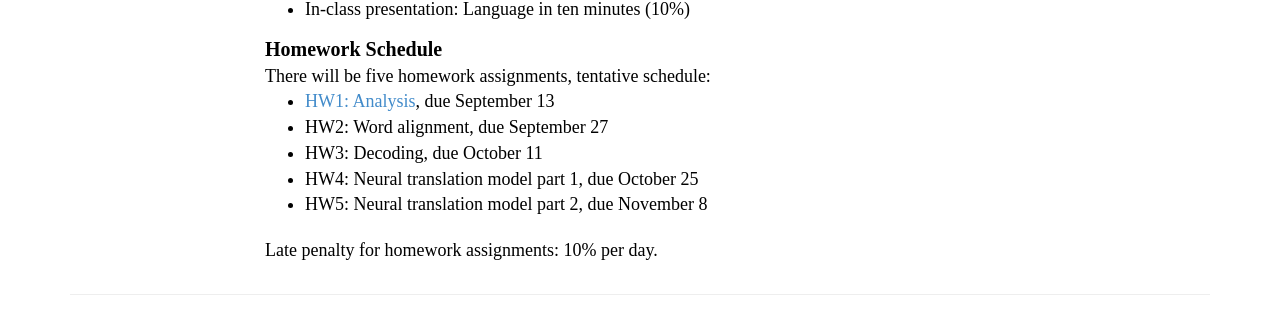
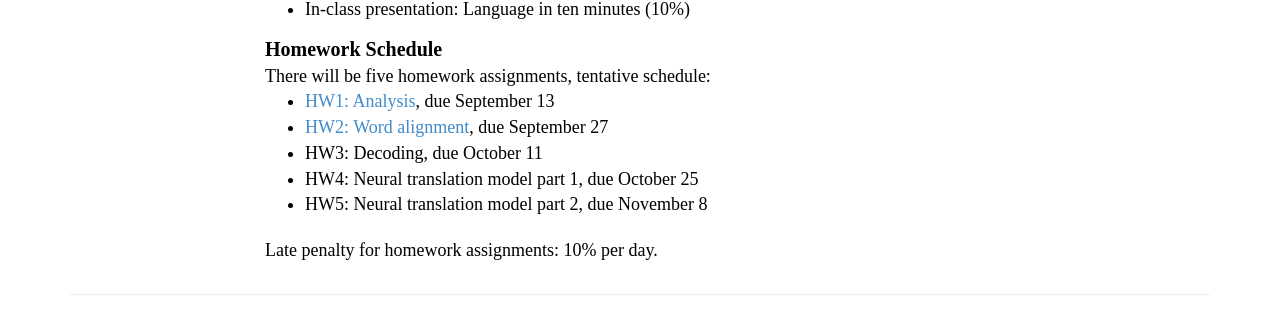
Before and after one commit to mt-class/jhu, a Jekyll site: the page built from index.md, in a window 1280 px wide and 900 px high, scrolled down 590 px. Shown: the part 457-767 px from the top of the window. Built offline with Jekyll 4.4.1, drawn with Linux system fonts in a browser that asks for light colours; nearby versions of some CDN libraries; some web fonts are replaced; some of the changed lines change nothing that is shown.

Commit message:
releasing alignment hw

```diff
--- a/index.md
+++ b/index.md
@@ -62,7 +62,7 @@ We will mainly grade hands-on work.
 Homework Schedule
 : There will be five homework assignments, tentative schedule:
 * [HW1: Analysis](hw0.html), due September 13
-* HW2: Word alignment, due September 27
+* [HW2: Word alignment](hw1.html), due September 27
 * HW3: Decoding, due October 11
 * HW4: Neural translation model part 1, due October 25
 * HW5: Neural translation model part 2, due November 8
```
